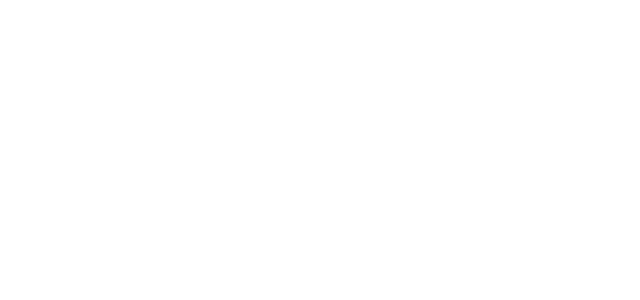
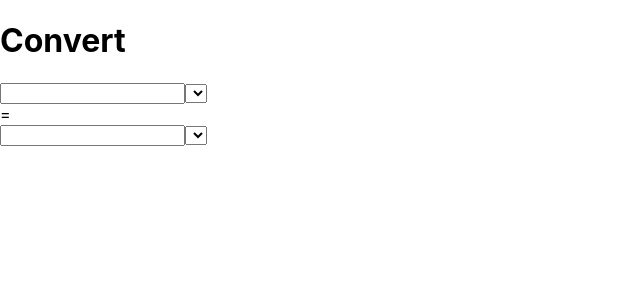
Before and after one commit to Stefan-RR/currency-converter, a React (Create React App) app: page / in a window 1280 px wide. Shown: the top 300 px of the page, without its empty margins (0-640 px from the left). Built offline with nearby package versions, Linux system fonts and the light colour scheme.

Commit message:
Initial commit

```diff
--- a/src/App.js
+++ b/src/App.js
@@ -1,9 +1,12 @@
-
+import Currency from "./components/Currency";
 
 function App() {
   return (
-    <div className="App">
-
+    <div className="container">
+      <h1>Convert</h1>
+      <Currency />
+      <div>=</div>
+      <Currency />
     </div>
   );
 }
--- /dev/null
+++ b/src/components/Currency.js
@@ -0,0 +1,12 @@
+
+
+const Currency = () => {
+  return (
+    <div>
+        <input type='number'></input>
+        <select></select>
+    </div>
+  )
+}
+
+export default Currency
```
